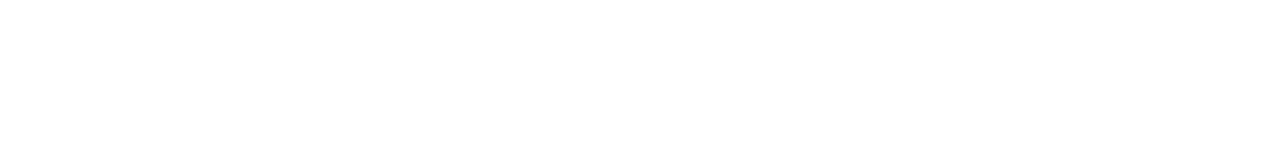
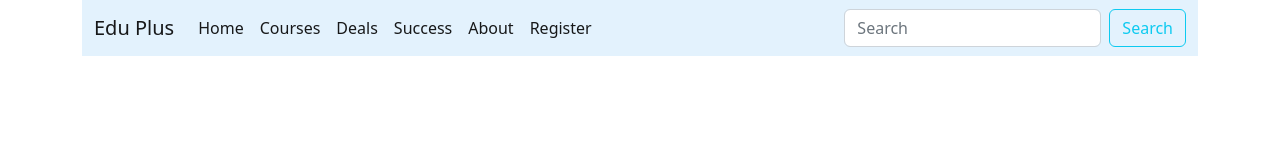
Before and after one commit to webhero-nur/edu-plus, a plain HTML site: page index.html in a window 1280 px wide. Drawn offline with nearby package versions, Linux system fonts and the light colour scheme.

Commit message:
Navbar Added

```diff
--- a/index.html
+++ b/index.html
@@ -8,12 +8,53 @@
     <!-- bootstrap css -->
     <link href="https://cdn.jsdelivr.net/npm/bootstrap@5.2.0/dist/css/bootstrap.min.css" rel="stylesheet"
         integrity="sha384-gH2yIJqKdNHPEq0n4Mqa/HGKIhSkIHeL5AyhkYV8i59U5AR6csBvApHHNl/vI1Bx" crossorigin="anonymous">
+    <!-- custom css -->
+    <link rel="stylesheet" href="styles/style.css">
 </head>
 
 <body>
     <!-- header start -->
     <header>
-
+        <!-- navbar start -->
+        <section class="container">
+            <nav class="navbar navbar-expand-lg" style="background-color: #e3f2fd;">
+                <div class="container-fluid">
+                    <a class="navbar-brand" href="#">Edu Plus</a>
+                    <button class="navbar-toggler" type="button" data-bs-toggle="collapse"
+                        data-bs-target="#navbarSupportedContent" aria-controls="navbarSupportedContent"
+                        aria-expanded="false" aria-label="Toggle navigation">
+                        <span class="navbar-toggler-icon"></span>
+                    </button>
+                    <div class="collapse navbar-collapse" id="navbarSupportedContent">
+                        <ul class="navbar-nav me-auto mb-2 mb-lg-0">
+                            <li class="nav-item">
+                                <a class="nav-link active" aria-current="page" href="#">Home</a>
+                            </li>
+                            <li class="nav-item">
+                                <a class="nav-link active" href="#">Courses</a>
+                            </li>
+                            <li class="nav-item">
+                                <a class="nav-link active" href="#">Deals</a>
+                            </li>
+                            <li class="nav-item">
+                                <a class="nav-link active" href="#">Success</a>
+                            </li>
+                            <li class="nav-item">
+                                <a class="nav-link active" href="#">About</a>
+                            </li>
+                            <li class="nav-item">
+                                <a class="nav-link active" href="#">Register</a>
+                            </li>
+                        </ul>
+                        <form class="d-flex" role="search">
+                            <input class="form-control me-2" type="search" placeholder="Search" aria-label="Search">
+                            <button class="btn btn-outline-info " type="submit">Search</button>
+                        </form>
+                    </div>
+                </div>
+            </nav>
+        </section>
+        <!-- navbar end -->
     </header>
     <!-- header end -->
     <!-- main content start -->
```
